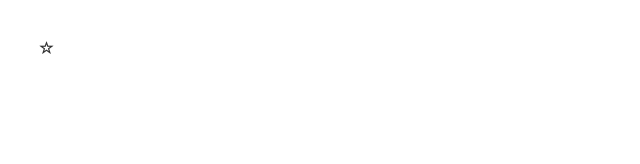
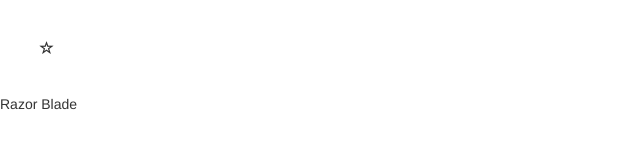
Before and after one commit to neoashraf/like-component, an Angular app: page / in a window 1280 px wide. Shown: the top 164 px of the page, without its empty margins (0-640 px from the left). Built offline with nearby package versions, Linux system fonts and the light colour scheme.

Commit message:
edded a ngfor example

```diff
--- a/src/app/app.component.html
+++ b/src/app/app.component.html
@@ -1 +1 @@
-<favorite [is-favorite]="post.isFavorite" (change)=onFavoriteChange($event)></favorite>
+<favorite [is-favorite]="post.isFavorite" [x] = "post" (change)=onFavoriteChange($event)></favorite>
--- a/src/app/app.component.ts
+++ b/src/app/app.component.ts
@@ -7,13 +7,16 @@
 })
 
 export class AppComponent {
-  post = {
+
+  post = [{
+    itemName : "Razor Blade",
     isFavorite : false,
-  }
+  }]
   // type anotation for compile time checking.
   // we can use inline anotation  (eventArgs:{neewValue : boolean})
   // or interface (it is in the component from where the event is raised and we import that)
   onFavoriteChange(favchangedEventArgs){
     console.log("Favorite Changed",favchangedEventArgs);
   }
+
 }
--- a/src/app/favorite/favorite.component.html
+++ b/src/app/favorite/favorite.component.html
@@ -4,3 +4,7 @@
   [class.glyphicon-star-empty]="!isSelected"
   (click)="onClick()"
   ></span>
+
+  <div *ngFor="let y of x">
+      {{y.itemName}}
+  </div>
--- a/src/app/favorite/favorite.component.ts
+++ b/src/app/favorite/favorite.component.ts
@@ -12,14 +12,16 @@
 
 export class FavoriteComponent implements OnInit {
 
-  @Input('is-favorite') isSelected : boolean;
+  @Input('is-favorite') isSelected : boolean ;
+  @Input() x : any ;
   @Output('change') click = new EventEmitter();
 
-  constructor() { }
+  constructor() {}
 
   ngOnInit() {
 
   }
+
   onClick() {
     this.isSelected = !this.isSelected;
     this.click.emit({newValue : this.isSelected});   // We are using interace for  type-anotation. Interface is on top.
```
